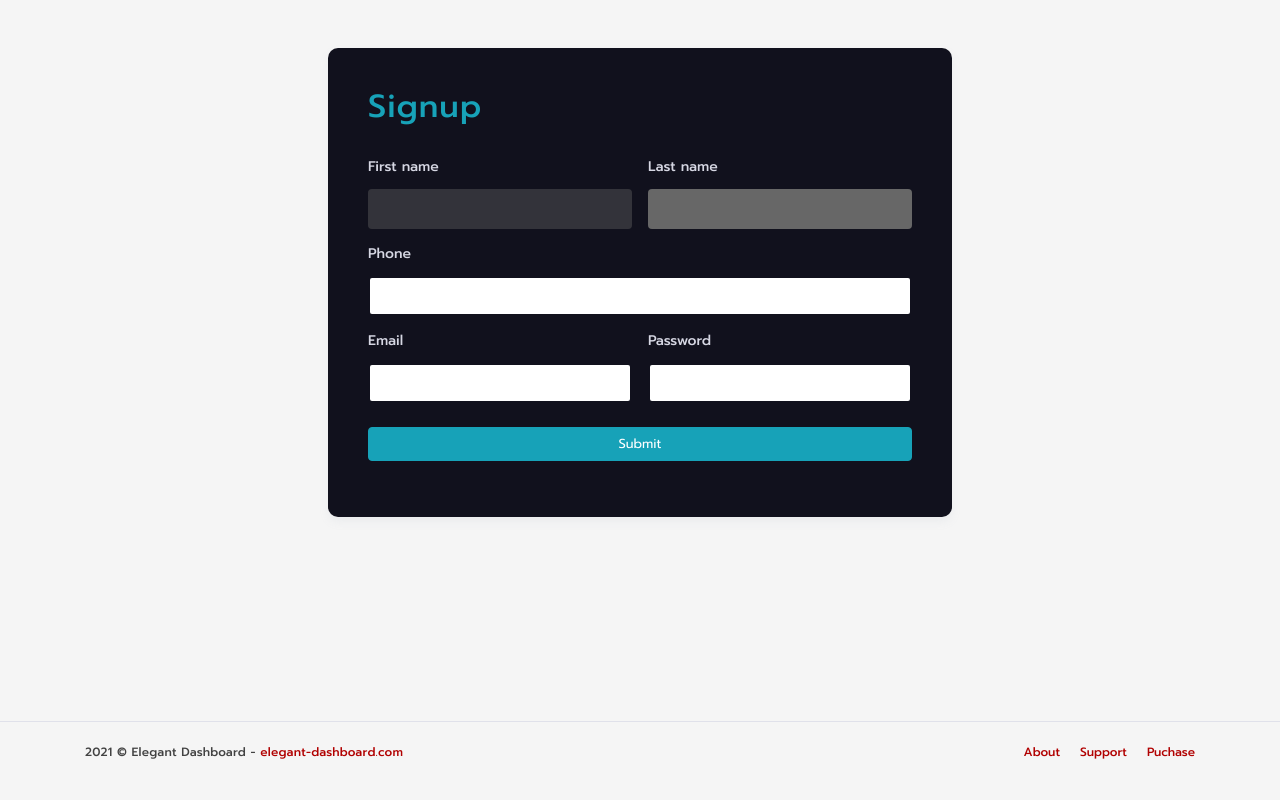
After one commit to LY-MENGKORNG/VC-1-GROUP8-Foodpanda, a PHP site: template views/signup/admin_signup.view.php in a window 1280 px wide. The commit adds this page. Run offline with PHP 8.4, Linux system fonts and the light colour scheme; the template is opened without the code that fills it, so the values that code supplies are empty; a stand-in replaces the project's code that opens the database connection.

Commit message:
[feature] added something

```diff
--- /dev/null
+++ b/controllers/admin/register.controller.php
@@ -0,0 +1,3 @@
+<?php
+require "views/admin/admin_register.view.php";
+?>
--- /dev/null
+++ b/controllers/signin/admin_signin.controller.php
@@ -0,0 +1,3 @@
+<?php
+
+require "views/admin/admin_signup.view.php";
--- a/controllers/signin/signin.controller.php
+++ /dev/null
@@ -1,3 +0,0 @@
-<?php
-
-require "views/signin/signin.view.php";
--- a/layouts/admin/footer.php
+++ b/layouts/admin/footer.php
@@ -2,8 +2,7 @@
     <footer class="footer">
         <div class="container footer--flex">
             <div class="footer-start">
-      <p>2021 © Elegant Dashboard - <a href="elegant-dashboard.com" target="_blank"
-          rel="noopener noreferrer">elegant-dashboard.com</a></p>
+                <p>2021 © Elegant Dashboard - <a href="elegant-dashboard.com" target="_blank" rel="noopener noreferrer">elegant-dashboard.com</a></p>
             </div>
             <ul class="footer-end">
                 <li><a href="##">About</a></li>
--- a/layouts/admin/header.php
+++ b/layouts/admin/header.php
@@ -7,6 +7,16 @@
   <link rel="shortcut icon" href="./img/svg/logo.svg" type="image/x-icon">
   <!-- Custom styles -->
   <link rel="stylesheet" href="vendor/css/style.min.css">
+  <link rel="stylesheet" type="text/css" href="vendor/slick/slick.min.css" />
+  <link rel="stylesheet" type="text/css" href="vendor/slick/slick-theme.min.css" />
+
+  <link href="vendor/icons/feather.css" rel="stylesheet" type="text/css" />
+
+  <link href="vendor/bootstrap/css/bootstrap.min.css" rel="stylesheet" />
+
+  <link href="vendor/css/style.css" rel="stylesheet" />
+
+  <link href="vendor/sidebar/demo.css" rel="stylesheet" />
 </head>
 
 <body>
--- a/routers/admin.router.php
+++ b/routers/admin.router.php
@@ -2,9 +2,9 @@
 $uri = parse_url($_SERVER['REQUEST_URI'])['path'];
 $page = "";
 $routes = [
+    '/admin-signup' => 'views/signup/admin_signup.view.php',
+    '/admin-signin' => 'views/signin/admin_signin.view.php',
     '/admin' => 'controllers/admin/admin.controller.php',
-    '/trainer-review' => 'controllers/reviews/review.controller.php',
-    '/trainer-classroom' => 'controllers/classroom/classroom.controller.php',
 ];
 
 $page = array_key_exists($uri, $routes) ? $routes[$uri] : "views/errors/404.php";
--- /dev/null
+++ b/views/signup/admin_signup.view.php
@@ -0,0 +1,34 @@
+<?php require "layouts/admin/header.php"; ?>
+<div class="container mt-5 col-6">
+    <form action="/" method="post" class="form darkmode">
+        <h2 class="text-info">Signup</h2>
+        <div class="row d-flex justify-content-between mt-4">
+            <div class="group-form col-6">
+                <label class="form-label" for="f-name">First name</label>
+                <input class="form-control text-white" type="text" name="admin-name[]" id="f-name" style="background: #67676767;">
+            </div>
+            <div class="group-form col-6">
+                <label class="form-label" for="l-name">Last name</label>
+                <input class="form-control text-white" type="text" name="admin-name[]" id="l-name" style="background: #676767;">
+            </div>
+        </div>
+        <div class="row d-flex justify-content-between mt-2">
+            <div class="group-form col-12">
+                <label class="form-label" for="phone">Phone</label>
+                <input class="form-control text-white" type="text" name="phone" id="phone">
+            </div>
+        </div>
+        <div class="row d-flex justify-content-between mt-2">
+            <div class="group-form col-6">
+                <label class="form-label" for="email">Email</label>
+                <input class="form-control text-white" type="email" name="email" id="email">
+            </div>
+            <div class="group-form col-6">
+                <label class="form-label" for="pass">Password</label>
+                <input class="form-control text-white" type="password" name="password" id="pass">
+            </div>
+        </div>
+        <button type="submit" class="btn btn-info mt-4 col-12">Submit</button>
+    </form>
+</div>
+<?php require "layouts/admin/footer.php"; ?>
```
Also changed, not shown: index.php (+10 -5 lines), models/admin.model.php (+12 -46 lines), models/get_login.model.php (added, +36 -0 lines), routers/customer_authen.router.php (deleted, +0 -11 lines), controllers/signin/resturant_signin.controller.php (added), views/signin/restaurant_signin.view.php (renamed from views/signin/signin.view.php), views/signup/restaurant_signup.view.php (added). Lines whose indentation alone changed are shown as unchanged.
